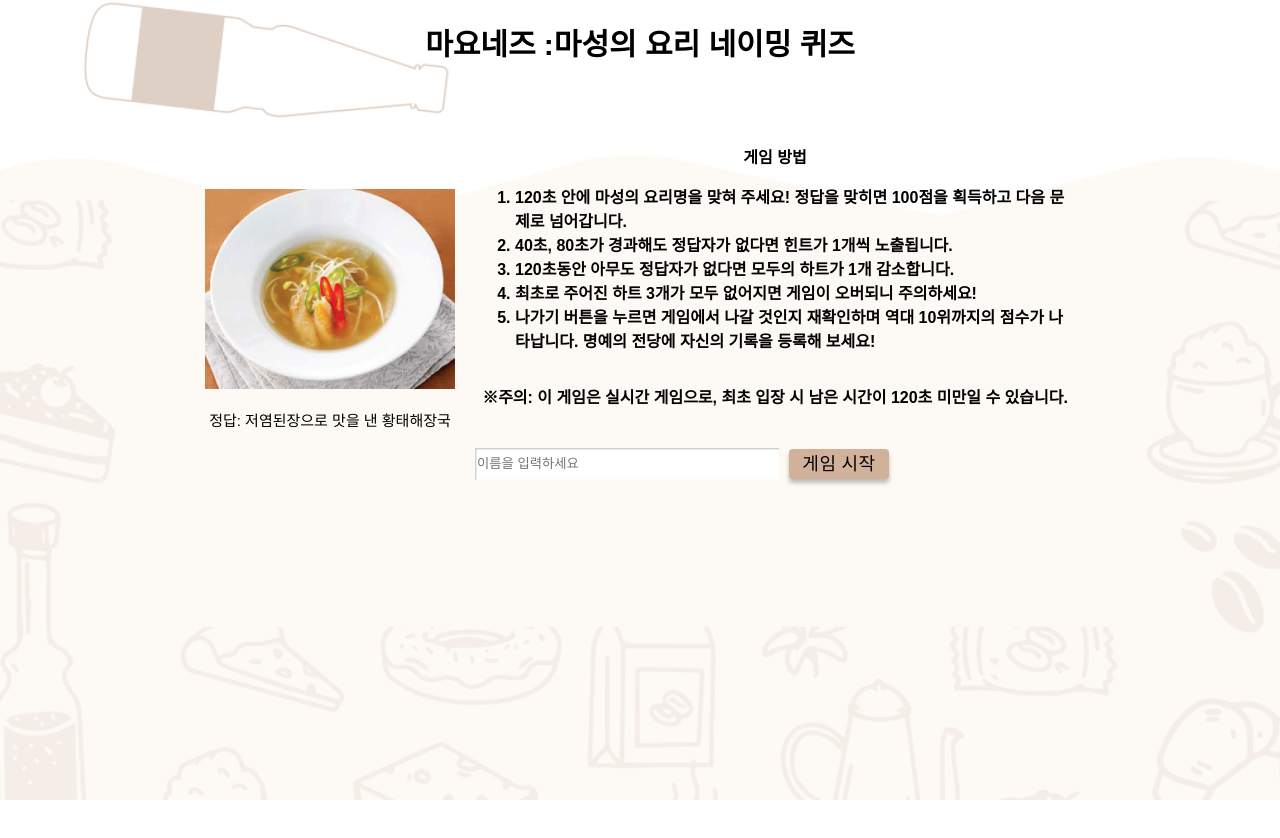
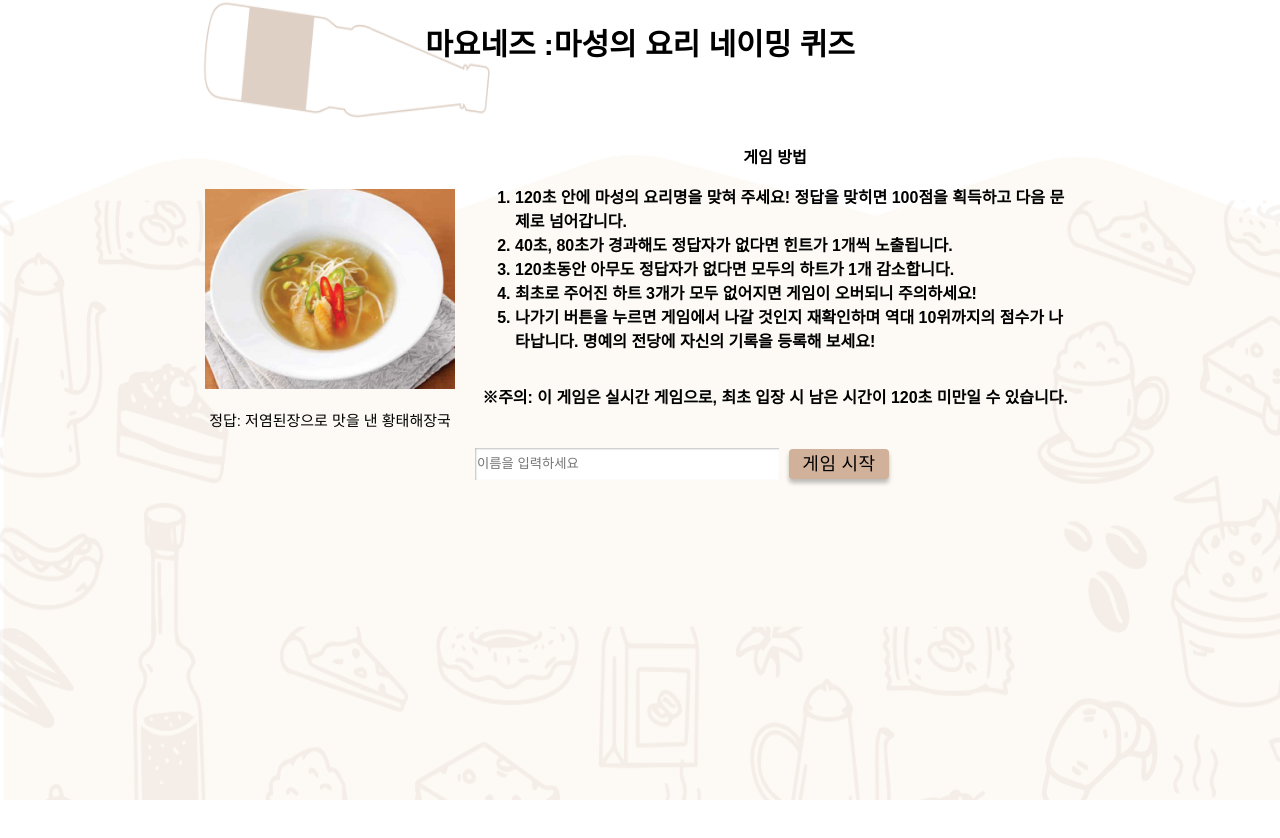
Before and after one commit to mayonnaise-game/mayonnaise-frontend, a Next.js app: page / in a window 1280 px wide. After the commit the page ends 800 px from the top, so only its background shows below. Built offline with nearby package versions, Linux system fonts and the light colour scheme; a web font is replaced by a local one.

Commit message:
fix: fix background image

```diff
--- a/src/app/page.tsx
+++ b/src/app/page.tsx
@@ -58,13 +58,7 @@ export default function Home() {
           </InfoText>
         </InfoBox>
       </Container>
-      <BackgroundImg
-        src={backgroundImg}
-        alt="background_img"
-        layout="fill"
-        objectFit="cover"
-        objectPosition="center"
-      />
+      <BackgroundImg src={backgroundImg} alt="background_img" />
     </main>
   );
 }
--- a/src/components/home/home.styles.ts
+++ b/src/components/home/home.styles.ts
@@ -11,11 +11,12 @@ export const BackgroundImg = styled(Image)`
   width: 100%;
   height: 100%;
   z-index: -1;
+  background-size: cover;
 `;
 
 export const Container = styled(Box)`
   width: 100vh;
-  height: 100vh;
+  height: 90vh;
   margin: 20px auto;
   display: flex;
   flex-direction: column;
--- a/src/components/playing/playing.styles.ts
+++ b/src/components/playing/playing.styles.ts
@@ -18,10 +18,12 @@ export const BackgroundImg = styled(Image)`
   width: 100%;
   height: 100%;
   z-index: -1;
+  background-size: cover;
 `;
 
 export const PlayingContainer = styled(Box)`
   width: 100%;
+  hegith: 100dvh;
   display: flex;
   margin-top: 120px;
   justify-content: space-evenly;
```
Also changed, not shown: src/app/playing/page.tsx (+1 -7 lines).
